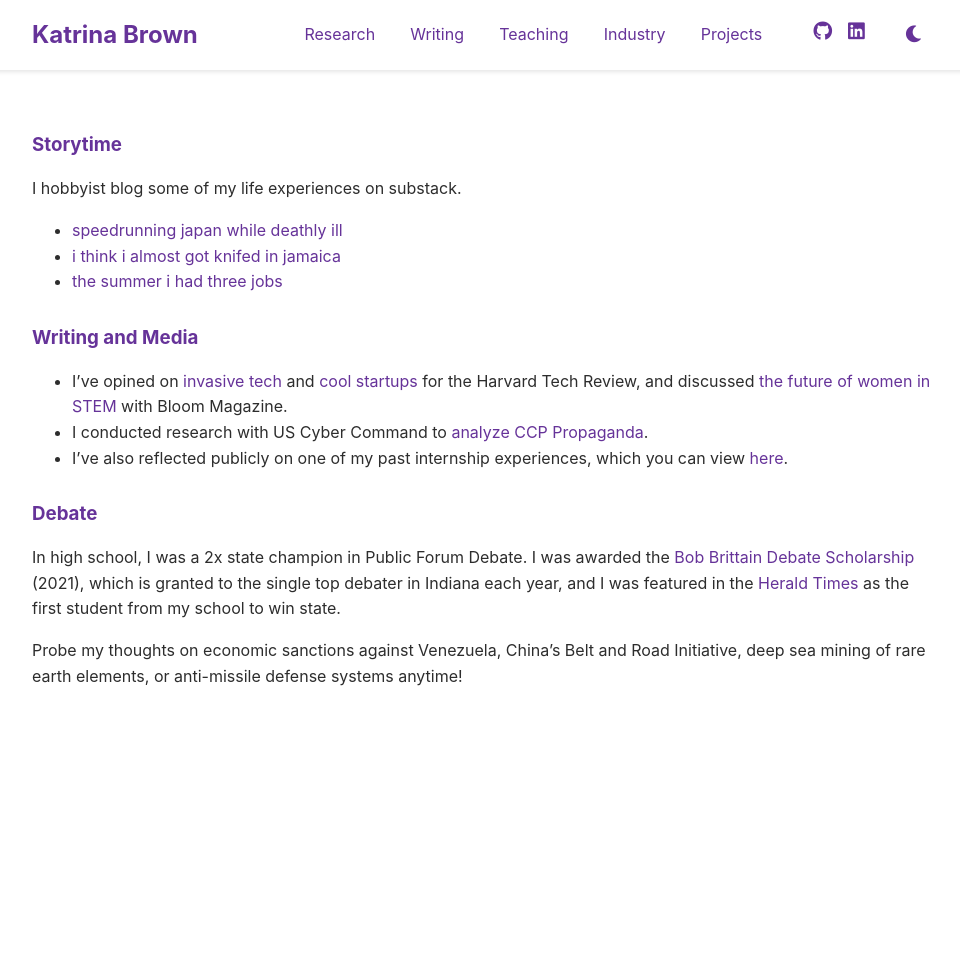
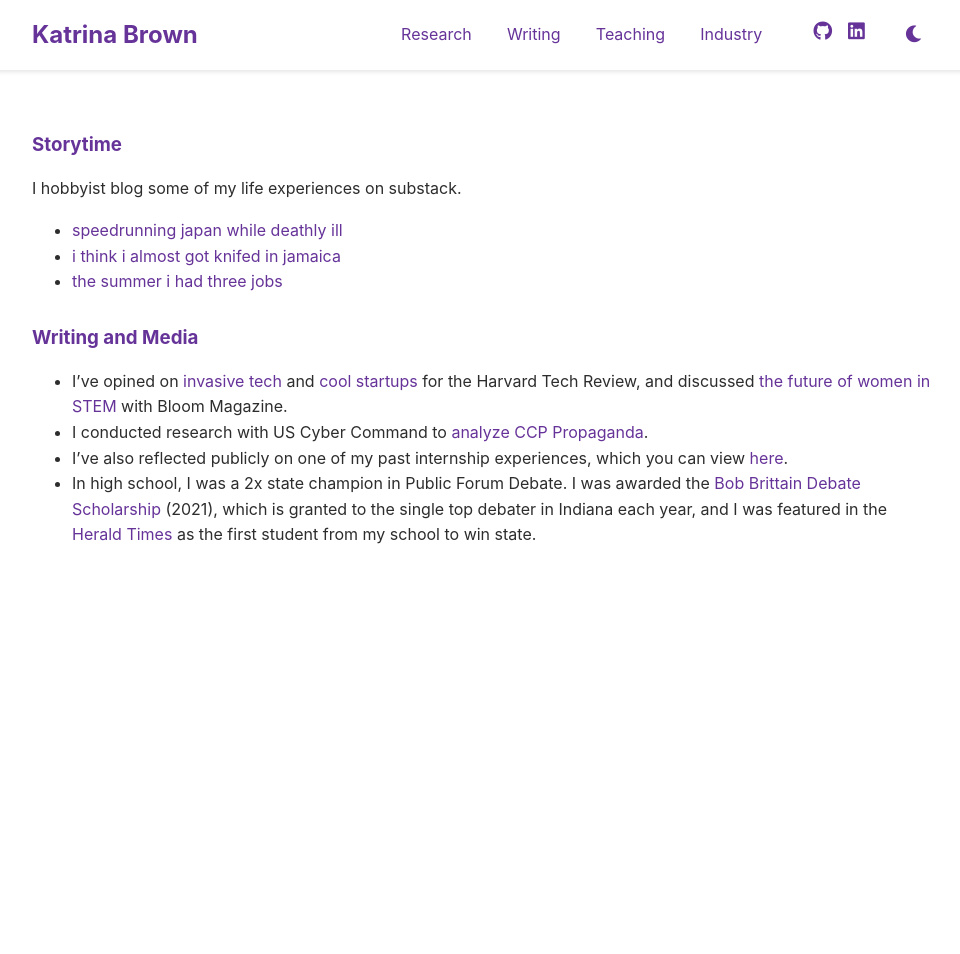
Before and after one commit to brownkat6/katrinarbrown, a Jekyll site: the page built from docs/speaking.md, in a window 1280 px wide. Shown: the whole page, without its empty margins (158-1118 px from the left). Built offline with Jekyll 4.4.1, drawn with Linux system fonts in a browser that asks for light colours.

Commit message:
update X

```diff
--- a/docs/_includes/header.html
+++ b/docs/_includes/header.html
@@ -9,7 +9,6 @@
             <a href="{{ '/writing' | relative_url }}" class="nav-link">Writing</a>
             <a href="{{ '/teaching' | relative_url }}" class="nav-link">Teaching</a>
             <a href="{{ '/work' | relative_url }}" class="nav-link">Industry</a>
-            <a href="{{ '/projects' | relative_url }}" class="nav-link">Projects</a>
 
             <div class="social-icons">
                 {% if site.social_links.github %}
--- a/docs/speaking.md
+++ b/docs/speaking.md
@@ -13,8 +13,4 @@ I hobbyist blog some of my life experiences on substack.
 * I've opined on [invasive tech](https://harvardtechnologyreview.com/2024/11/01/ai-glasses-unveil-privacy-risks-an-interview-with-the-creators-of-i-xray/) and [cool startups](https://harvardtechnologyreview.com/2024/12/17/from-dorm-room-to-boardroom-how-ron-nachum-and-sapien-are-redefining-ai-in-corporate-finance/) for the Harvard Tech Review, and discussed [the future of women in STEM](https://www.magbloom.com/2020/04/for-the-love-of-stem-a-conversation-about-the-future-of-women-in-technology/) with Bloom Magazine.
 * I conducted research with US Cyber Command to [analyze CCP Propaganda](https://drive.google.com/file/d/12VHdBQsu-iHl5Fe853OpN78hiKPkt_NG/view?usp=sharing).
 * I've also reflected publicly on one of my past internship experiences, which you can view [here](https://www.youtube.com/watch?v=feeIwfM_vVs).
-
-### Debate
-In high school, I was a 2x state champion in Public Forum Debate. I was awarded the [Bob Brittain Debate Scholarship](https://www.inspeechanddebate.org/recognition/scholarships) (2021), which is granted to the single top debater in Indiana each year, and I was featured in the [Herald Times](https://drive.google.com/file/d/14VMl5QaqvOlLlHkxkB4a2Fn4Xy9jzzQy/view) as the first student from my school to win state.
-
-Probe my thoughts on economic sanctions against Venezuela, China's Belt and Road Initiative, deep sea mining of rare earth elements, or anti-missile defense systems anytime!
+* In high school, I was a 2x state champion in Public Forum Debate. I was awarded the [Bob Brittain Debate Scholarship](https://www.inspeechanddebate.org/recognition/scholarships) (2021), which is granted to the single top debater in Indiana each year, and I was featured in the [Herald Times](https://drive.google.com/file/d/14VMl5QaqvOlLlHkxkB4a2Fn4Xy9jzzQy/view) as the first student from my school to win state.
```
